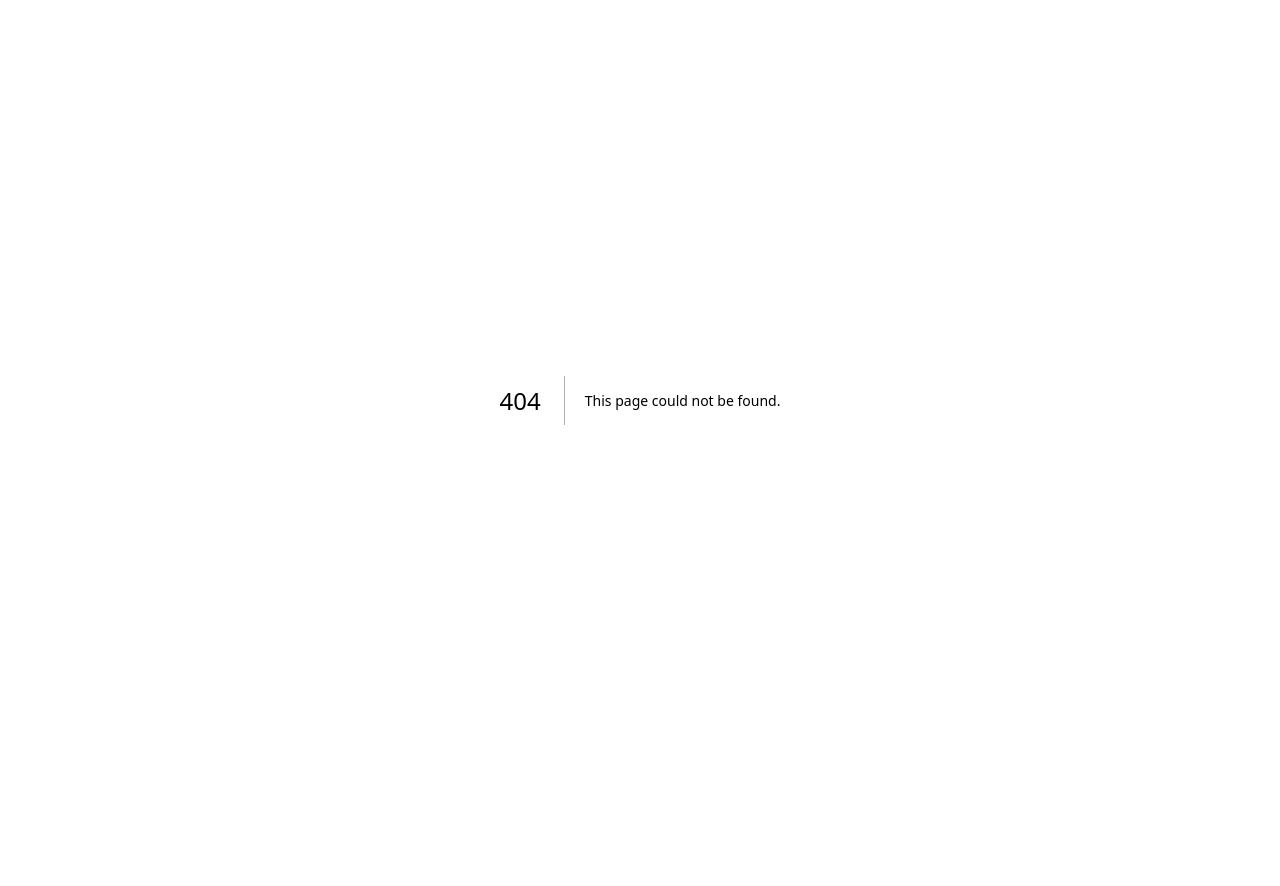
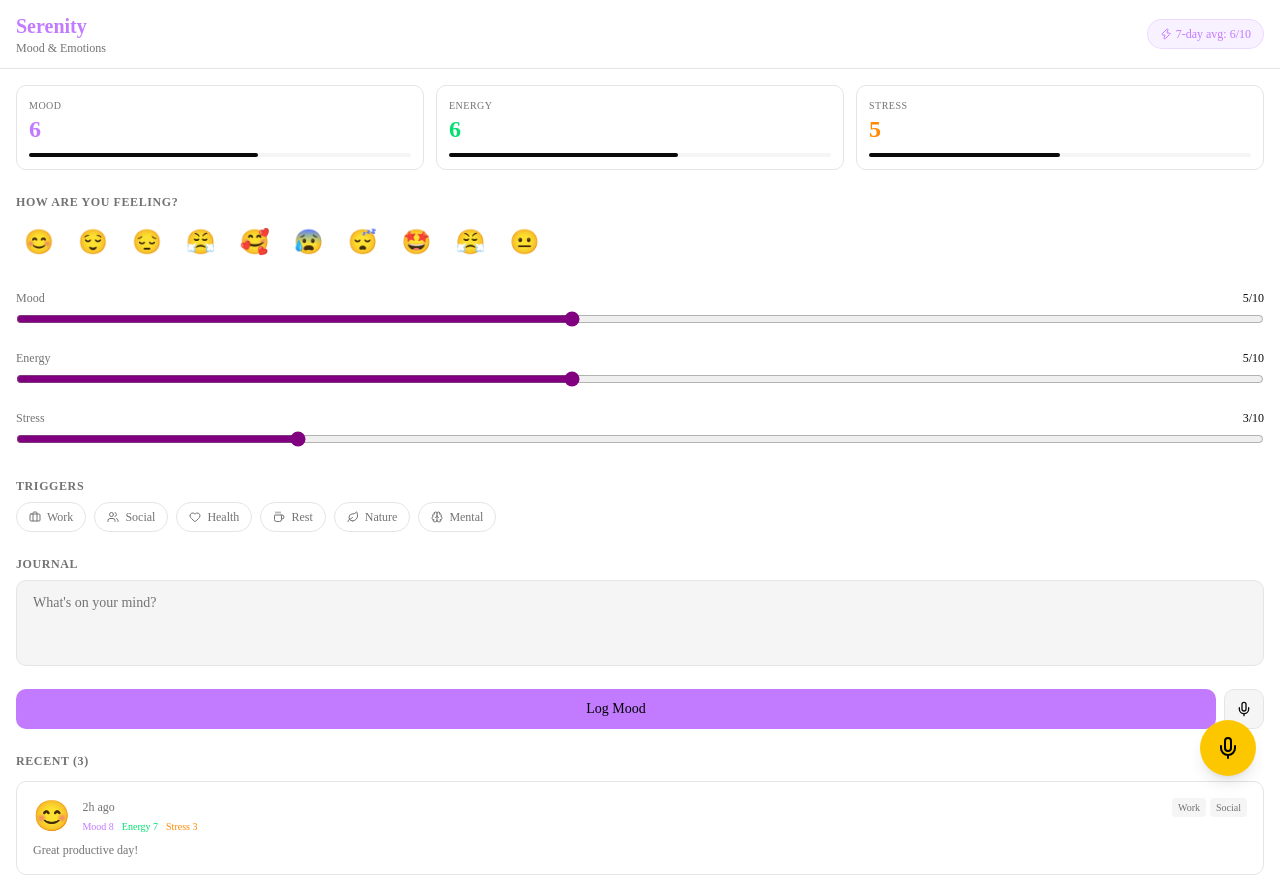
Before and after one commit to HarryHQ1/LifeOS, a Next.js app: page /serenity in a window 1280 px wide. Before the commit this address had no page. Shown: the top 886 px of the page. Before the commit the page ends 800 px from the top, so only its background shows below. Built offline with nearby package versions, Linux system fonts and the light colour scheme.

Commit message:
Add SERENITY app (Phase 2) - Mood & Emotions tracking with voice

```diff
--- /dev/null
+++ b/src/app/serenity/page.tsx
@@ -0,0 +1,193 @@
+"use client";
+
+import { useState } from "react";
+import { Mic, Brain, Heart, Leaf, Coffee, Briefcase, Users, Zap } from "lucide-react";
+import { MicButton } from "@/components/shell/MicButton";
+import { useVoiceEngine } from "@/lib/engines/voice";
+
+const EMOJIS = ["😊", "😌", "😔", "😤", "🥰", "😰", "😴", "🤩", "😤", "😐"];
+
+const TRIGGERS = [
+  { icon: Briefcase, label: "Work", color: "text-blue-400" },
+  { icon: Users, label: "Social", color: "text-pink-400" },
+  { icon: Heart, label: "Health", color: "text-red-400" },
+  { icon: Coffee, label: "Rest", color: "text-amber-400" },
+  { icon: Leaf, label: "Nature", color: "text-green-400" },
+  { icon: Brain, label: "Mental", color: "text-purple-400" },
+];
+
+interface MoodEntry {
+  id: string;
+  emoji: string;
+  score: number;
+  energy: number;
+  stress: number;
+  triggers: string[];
+  note: string;
+  time: string;
+}
+
+const SAMPLE: MoodEntry[] = [
+  { id: "1", emoji: "😊", score: 8, energy: 7, stress: 3, triggers: ["Work", "Social"], note: "Great productive day!", time: "2h ago" },
+  { id: "2", emoji: "😌", score: 6, energy: 5, stress: 4, triggers: ["Rest"], note: "Took it slow today", time: "Yesterday" },
+  { id: "3", emoji: "😤", score: 4, energy: 6, stress: 8, triggers: ["Work"], note: "High pressure deadline", time: "2 days ago" },
+];
+
+export default function SerenityPage() {
+  const [entries, setEntries] = useState<MoodEntry[]>(SAMPLE);
+  const [selectedEmoji, setSelectedEmoji] = useState("");
+  const [score, setScore] = useState(5);
+  const [energy, setEnergy] = useState(5);
+  const [stress, setStress] = useState(3);
+  const [selectedTriggers, setSelectedTriggers] = useState<string[]>([]);
+  const [note, setNote] = useState("");
+  const { isListening, speak, startListening } = useVoiceEngine();
+
+  const logMood = () => {
+    if (!selectedEmoji) {
+      speak("Please select a mood emoji first");
+      return;
+    }
+    const entry: MoodEntry = {
+      id: crypto.randomUUID(),
+      emoji: selectedEmoji,
+      score,
+      energy,
+      stress,
+      triggers: selectedTriggers,
+      note,
+      time: "Just now",
+    };
+    setEntries(prev => [entry, ...prev]);
+    speak("Mood logged: " + selectedEmoji + ". Score " + score + "/10." + (selectedTriggers.length > 0 ? " Triggers: " + selectedTriggers.join(", ") + "." : ""));
+    setSelectedEmoji("");
+    setScore(5);
+    setEnergy(5);
+    setStress(3);
+    setSelectedTriggers([]);
+    setNote("");
+  };
+
+  const toggleTrigger = (label: string) => {
+    setSelectedTriggers(prev => prev.includes(label) ? prev.filter(t => t !== label) : [...prev, label]);
+  };
+
+  const avgScore = Math.round(entries.reduce((s, e) => s + e.score, 0) / entries.length);
+  const avgEnergy = Math.round(entries.reduce((s, e) => s + e.energy, 0) / entries.length);
+  const avgStress = Math.round(entries.reduce((s, e) => s + e.stress, 0) / entries.length);
+
+  return (
+    <main className="min-h-screen bg-background pb-24">
+      <div className="sticky top-0 z-30 border-b border-border bg-background/95 px-4 py-3 backdrop-blur">
+        <div className="flex items-center justify-between">
+          <div><h1 className="text-xl font-bold text-purple-400">Serenity</h1><p className="text-xs text-muted-foreground">Mood & Emotions</p></div>
+          <div className="flex items-center gap-1 rounded-full bg-purple-400/10 px-3 py-1.5 text-xs text-purple-400 border border-purple-400/20">
+            <Zap className="h-3 w-3" />7-day avg: {avgScore}/10
+          </div>
+        </div>
+      </div>
+
+      {isListening && (
+        <div className="mx-4 mt-4 flex items-center gap-2 rounded-lg border border-purple-400/30 bg-purple-400/10 px-4 py-2 text-sm text-purple-400">
+          <div className="h-2 w-2 animate-pulse rounded-full bg-purple-400" />Listening for mood input...
+        </div>
+      )}
+
+      <div className="mx-4 mt-4 grid grid-cols-3 gap-3">
+        {[
+          { label: "Mood", value: avgScore, color: "text-purple-400", bar: avgScore * 10 + "%" },
+          { label: "Energy", value: avgEnergy, color: "text-green-400", bar: avgEnergy * 10 + "%" },
+          { label: "Stress", value: avgStress, color: "text-orange-400", bar: avgStress * 10 + "%" },
+        ].map(stat => (
+          <div key={stat.label} className="rounded-lg border border-border bg-card p-3">
+            <p className="text-[10px] uppercase tracking-wider text-muted-foreground">{stat.label}</p>
+            <p className={"text-2xl font-bold " + stat.color}>{stat.value}</p>
+            <div className="mt-2 h-1 rounded-full bg-muted">
+              <div className="h-1 rounded-full bg-current" style={{ width: stat.bar }} />
+            </div>
+          </div>
+        ))}
+      </div>
+
+      <div className="mx-4 mt-6">
+        <p className="mb-2 text-xs font-semibold uppercase tracking-wider text-muted-foreground">How are you feeling?</p>
+        <div className="flex gap-2">
+          {EMOJIS.map(e => (
+            <button key={e} onClick={() => setSelectedEmoji(e)} className={"text-2xl rounded-lg p-2 transition " + (selectedEmoji === e ? "bg-purple-400/20 scale-125" : "hover:bg-secondary")}>{e}</button>
+          ))}
+        </div>
+      </div>
+
+      <div className="mx-4 mt-6 space-y-4">
+        {[
+          { label: "Mood", value: score, set: setScore },
+          { label: "Energy", value: energy, set: setEnergy },
+          { label: "Stress", value: stress, set: setStress },
+        ].map(({ label, value, set }) => (
+          <div key={label}>
+            <div className="mb-1 flex justify-between text-xs">
+              <span className="text-muted-foreground">{label}</span>
+              <span className="font-medium">{value}/10</span>
+            </div>
+            <input type="range" min="1" max="10" value={value} onChange={e => set(Number(e.target.value))}
+              className="w-full" style={{ accentColor: "purple" }} />
+          </div>
+        ))}
+      </div>
+
+      <div className="mx-4 mt-6">
+        <p className="mb-2 text-xs font-semibold uppercase tracking-wider text-muted-foreground">Triggers</p>
+        <div className="flex flex-wrap gap-2">
+          {TRIGGERS.map(({ icon: Icon, label, color }) => (
+            <button key={label} onClick={() => toggleTrigger(label)}
+              className={"flex items-center gap-1.5 rounded-full px-3 py-1.5 text-xs border transition " + (selectedTriggers.includes(label) ? "border-current bg-current/10 " + color : "border-border text-muted-foreground hover:border-purple-400/50")}>
+              <Icon className="h-3 w-3" />{label}
+            </button>
+          ))}
+        </div>
+      </div>
+
+      <div className="mx-4 mt-6">
+        <p className="mb-2 text-xs font-semibold uppercase tracking-wider text-muted-foreground">Journal</p>
+        <textarea value={note} onChange={e => setNote(e.target.value)} rows={3} placeholder="What's on your mind?"
+          className="w-full rounded-lg border border-border bg-secondary px-4 py-3 text-sm text-foreground placeholder:text-muted-foreground focus:outline-none focus:ring-2 focus:ring-purple-400/50 resize-none" />
+      </div>
+
+      <div className="mx-4 mt-4 flex gap-2">
+        <button onClick={logMood} className="flex-1 rounded-lg bg-purple-400 py-2.5 text-sm font-medium text-black hover:bg-purple-300">
+          Log Mood
+        </button>
+        <button onClick={startListening} className="flex h-10 w-10 items-center justify-center rounded-lg border border-border bg-secondary hover:border-purple-400/50">
+          <Mic className="h-4 w-4" />
+        </button>
+      </div>
+
+      <div className="mx-4 mt-6 space-y-3">
+        <h2 className="text-xs font-semibold uppercase tracking-wider text-muted-foreground">Recent ({entries.length})</h2>
+        {entries.map(entry => (
+          <div key={entry.id} className="rounded-lg border border-border bg-card p-4">
+            <div className="flex items-start justify-between">
+              <div className="flex items-center gap-3">
+                <span className="text-3xl">{entry.emoji}</span>
+                <div>
+                  <div className="flex items-center gap-2 text-xs text-muted-foreground">{entry.time}</div>
+                  <div className="mt-1 flex gap-2">
+                    <span className="text-[10px] text-purple-400">Mood {entry.score}</span>
+                    <span className="text-[10px] text-green-400">Energy {entry.energy}</span>
+                    <span className="text-[10px] text-orange-400">Stress {entry.stress}</span>
+                  </div>
+                </div>
+              </div>
+              {entry.triggers.length > 0 && (
+                <div className="flex gap-1">{entry.triggers.map(t => <span key={t} className="rounded px-1.5 py-0.5 text-[10px] bg-secondary text-muted-foreground">{t}</span>)}</div>
+              )}
+            </div>
+            {entry.note && <p className="mt-2 text-xs text-muted-foreground">{entry.note}</p>}
+          </div>
+        ))}
+      </div>
+
+      <MicButton onActivate={startListening} />
+    </main>
+  );
+}
```
